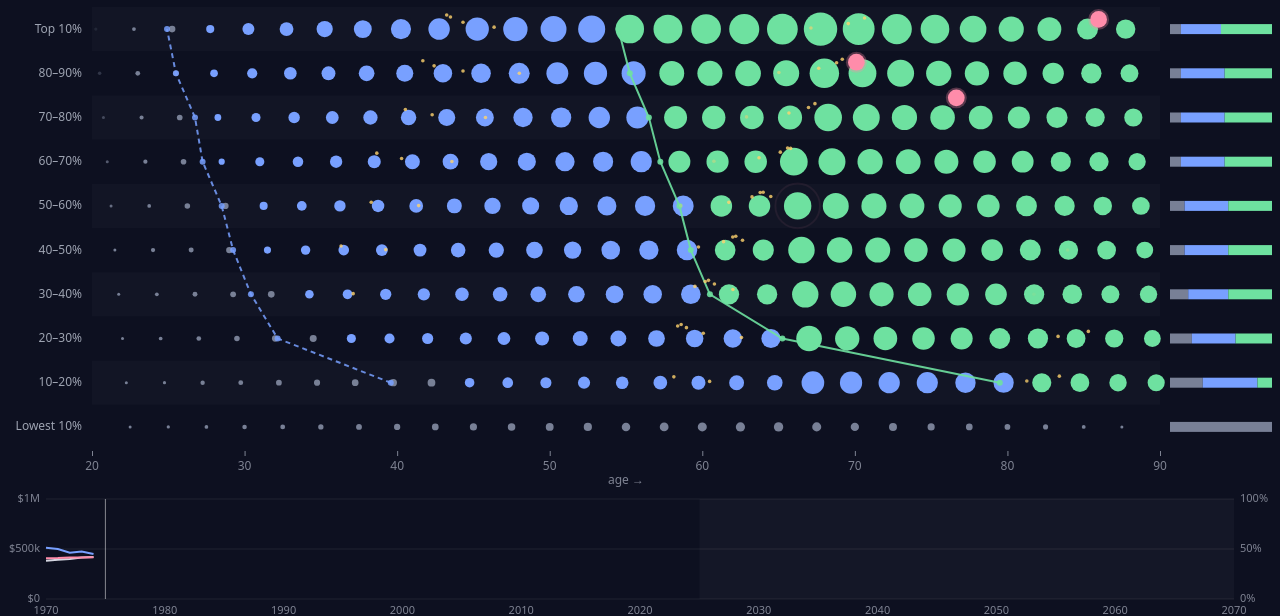
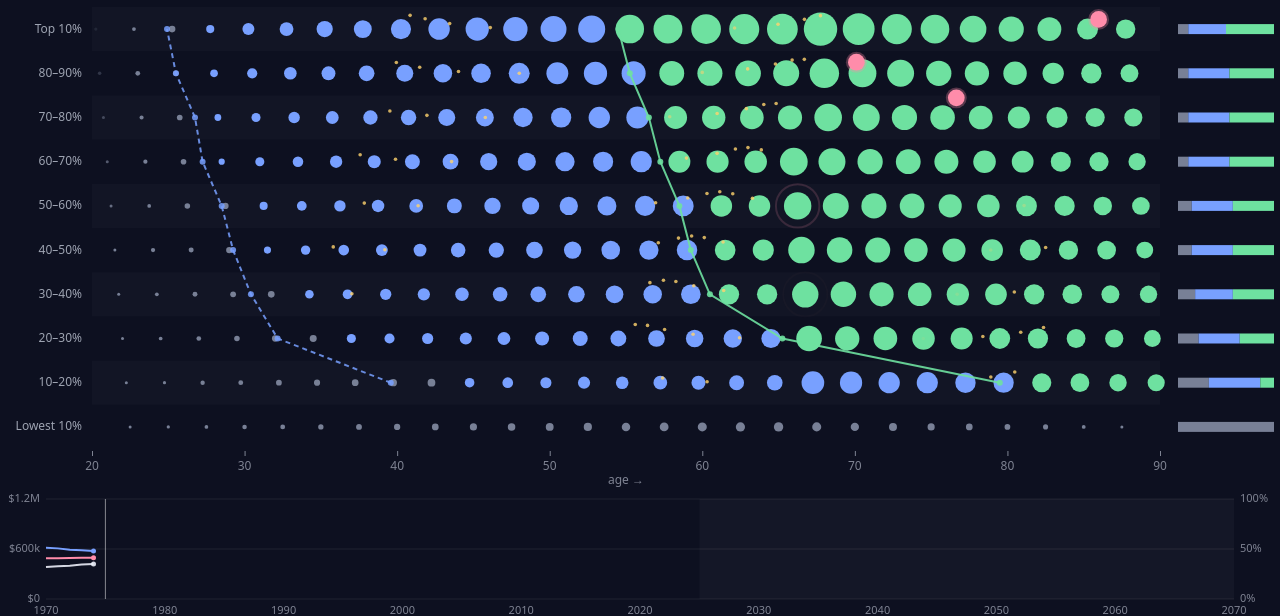
Before and after one commit to bohemian-miser/wealth-inequality-animations, a website: page index.html in a window 1280 px wide. Shown: the part 221-837 px from the top of the page. Drawn offline with Linux system fonts and the light colour scheme.

Commit message:
Fix review findings: robust URL params, speed-independent frames, docs
- Bad ?year/?speed values no longer crash the page; speeds limited to the
  buttons; time clamped to 1970-2070.
- Transfer flight times are fixed in model years, so a moment looks the
  same at any speed (paused frames are identical across speeds); estates
  leave from the dying household at full strength, at most 0.6 years
  before 90.
- Holding the year slider stops the clock instead of fighting it.
- Dots clipped to the plot; chart price axis to $1.2M so gridlines don't
  coincide; shares averaged over the last 5 years; current point drawn.
- Play button no longer misuses aria-pressed.
- Docs: saving rate 7.5%; only the lowest row never buys; gifts come from
  income; removed a trade-up rule description that never fires.
- Tests: speed-independent timing, gifts given while the giver is drawn.

Co-Authored-By: Claude Opus 5.5 <noreply@anthropic.com>
Claude-Session: https://claude.ai/code/session_01WsYjcx9Ye1grobHwp8g9uh

```diff
--- a/index.html
+++ b/index.html
@@ -75,7 +75,7 @@
   <canvas id="stage" aria-label="Households by income decile and age through the years: renting, paying a mortgage or owning outright, with help and estates passing from parents to children"></canvas>
   <canvas id="chart" aria-label="House price, under-40s owning and over-65s' share of owned homes by year"></canvas>
   <div class="controls">
-    <button id="play" aria-pressed="true">Pause</button>
+    <button id="play">Pause</button>
     <button id="restart">Restart</button>
     <input id="scrub" type="range" min="1970" max="2070" step="1" value="1970" aria-label="Year">
     <span class="speed" role="group" aria-label="Speed">Speed
@@ -88,12 +88,12 @@
     <span><span class="sw" style="background:var(--mortgage)"></span>paying a mortgage</span>
     <span><span class="sw" style="background:var(--owned)"></span>owns outright</span>
     <span><span class="ln" style="border-top:2px dashed var(--mortgage)"></span>average age the row took out its first mortgage (last 10 years, 3+ buyers)</span>
-    <span><span class="ln" style="border-top:2px solid var(--owned)"></span>…paid it off</span>
+    <span><span class="ln" style="border-top:2px solid var(--owned)"></span>…paid off its last mortgage</span>
     <span><span class="sw" style="background:var(--gold)"></span>yearly help</span>
     <span><span class="sw" style="background:var(--pink)"></span>an estate passing down</span>
     <span>chart: <span class="ln" style="border-top:2px solid #ebeef8"></span>house price ·
       <span class="ln" style="border-top:2px solid var(--mortgage)"></span>under 40s who own ·
-      <span class="ln" style="border-top:2px solid var(--pink)"></span>over 65s' share of owned homes · left axis $, right axis % · shaded: price held at 2025</span>
+      <span class="ln" style="border-top:2px solid var(--pink)"></span>over 65s' share of owned homes · left axis $0–1.2M, right axis %, shares averaged over 5 years · shaded: price held at 2025</span>
   </div>
   <section>
     <h2>What's real and what's assumed</h2>
@@ -119,7 +119,7 @@
         variable rate, then its discounted rate from 2004), 8.4% on average from 1970 to 2025, minus
         each year's inflation. That's one rate for all years. The real rate averaged 1.7% before 1990
         and 4.2% since.</li>
-      <li><b>Calibrated</b>: the saving rate (8% of income, before 65) and the lending limit are
+      <li><b>Calibrated</b>: the saving rate (7.5% of income, before 65) and the lending limit are
         fitted so the model's 2019-20 renting, mortgaged and owned-outright shares by age match
         ABS's. The limit is 18% of income at the real rate. In first-year repayments at the average
         nominal rate that's about 31% of income, close to the usual bank test. Owners outright
@@ -128,9 +128,9 @@
       <li><b>Checked, not fitted</b>: estates passed down come to about $9,200 per household a year
         in the model, about 1.7× the PC's HILDA-based estimate for 2018 ($5,300). It runs high
         because there is no surviving spouse, aged care or other heirs. The model has too few
-        owners under 35, and its two lowest rows never buy.</li>
+        owners under 35. Its lowest row never buys, and since 2021 the next row up buys only with an inheritance, at about 65.</li>
       <li><b>Assumptions</b>: each child is 25 years younger than their parent, in the same row.
-        Everyone dies at 90 and spends their savings down from 65. There is no super, shares or
+        Everyone dies at 90 and spends their savings down from 65. Gifts come out of the parent's income, not their savings. There is no super, shares or
         investment property.</li>
     </ul>
     <p>Full method, every source table and the checks:
@@ -146,40 +146,48 @@
   const pct = (x) => `${Math.round(100 * x)}%`;
   const $ = (id) => document.getElementById(id);
   const scrub = $('scrub'), play = $('play');
-  let scrubbing = false;
+  const SPEEDS = [0.5, 1, 2, 4, 8];
+  let dragging = false;
 
   function show(year) {
-    const s = anim.sim.stats[year - START];
-    $('year').textContent = year;
+    const s = anim.sim.stats[Math.max(SHOW_FROM, Math.min(END, year)) - START];
+    $('year').textContent = s.year;
     $('nowPrice').textContent = money(s.price);
     $('nowYoung').textContent = pct(s.youngOwn / s.young);
     $('nowOld').textContent = pct(s.homesOld / s.homes);
-    if (!scrubbing) scrub.value = year;
+    if (!dragging) scrub.value = s.year;
   }
   const anim = startLifetimes($('stage'), $('chart'), { onYear: show });
 
+  // URL parameters: ignored unless valid.
   const params = new URLSearchParams(location.search);
-  if (params.has('year')) anim.seek(Number(params.get('year')));
+  const startYear = Number(params.get('year'));
+  if (params.has('year') && Number.isFinite(startYear)) anim.seek(startYear);
   show(Math.floor(anim.year()));
 
+  let playing = true;
   function setPlaying(on) {
     if (on && anim.ended()) anim.seek(SHOW_FROM);
-    anim.setPaused(!on);
-    play.setAttribute('aria-pressed', String(on));
+    playing = on;
+    anim.setPaused(!on || dragging);
     play.textContent = on ? 'Pause' : 'Play';
   }
-  play.addEventListener('click', () => setPlaying(play.getAttribute('aria-pressed') !== 'true'));
+  play.addEventListener('click', () => setPlaying(!playing));
   $('restart').addEventListener('click', () => { anim.seek(SHOW_FROM); setPlaying(true); });
-  scrub.addEventListener('input', () => { scrubbing = true; anim.seek(Number(scrub.value)); scrubbing = false; });
+  // While the slider is held, the clock stops so it doesn't fight the pointer.
+  scrub.addEventListener('pointerdown', () => { dragging = true; anim.setPaused(true); });
+  const release = () => { if (dragging) { dragging = false; anim.setPaused(!playing); } };
+  scrub.addEventListener('pointerup', release);
+  scrub.addEventListener('pointercancel', release);
+  scrub.addEventListener('input', () => anim.seek(Number(scrub.value)));
   (function watch() {
-    if (anim.ended() && play.getAttribute('aria-pressed') === 'true') {
-      play.setAttribute('aria-pressed', 'false'); play.textContent = 'Play';
-    }
+    if (anim.ended() && playing) setPlaying(false);
     requestAnimationFrame(watch);
   })();
 
   const speeds = [...document.querySelectorAll('[data-speed]')];
   function setSpeed(v) {
+    if (!SPEEDS.includes(v)) return;
     anim.setSpeed(v);
     for (const b of speeds) b.setAttribute('aria-pressed', String(Number(b.dataset.speed) === v));
   }
--- a/scripts/calibrate.mjs
+++ b/scripts/calibrate.mjs
@@ -88,7 +88,7 @@ const lines = [
   'Generated by `scripts/calibrate.mjs`. The model runs through history (prices from',
   'the OECD ratio, flat before 1970, held at the last year after it); its 2019-20 is',
   'compared with ABS\'s.', '',
-  `- Saving rate: **${pct(fit.saveRate)}** of income before 65 (fitted).`,
+  `- Saving rate: **${(100 * fit.saveRate).toFixed(1)}%** of income before 65 (fitted).`,
   `- Lending limit: **${pct(fit.housingShare)}** of income, the most a loan's repayments may take (fitted).`,
   `  The model tests repayments at the real rate; a bank tests the first year's repayments at the`,
   `  nominal rate (on average ${(100 * DATA.paidNominalRate).toFixed(1)}%), which are ${(annuity(1, DATA.paidNominalRate) / annuity(1, DATA.realRate)).toFixed(2)}× larger: in those terms the limit`,
@@ -104,7 +104,8 @@ const lines = [
   '',
   'ABS renting here includes its "other" tenure (2–6%). Where the model misses, and why',
   '(not tuned away): its households stay in one income decile all their lives, so the',
-  'lowest two rows never buy; and it has no 20–24-year-old buyers.', '',
+  'lowest row never buys and the next row up buys late, mostly with an inheritance;',
+  'and it has no 20–24-year-old buyers.', '',
   '## Checks (not fitted)', '',
   `- First home bought 2010–2020: median age ${median(firstBuys.map((e) => e.age)).toFixed(0)} (n = ${firstBuys.length}).`,
   `- Estates passed down, 2016–2020: ${dollars(perHousehold(sim, 'bequests', 2016, 2020))} per household a year. PC, 2018`,
--- a/src/lifetimes.js
+++ b/src/lifetimes.js
@@ -20,8 +20,7 @@ import {
 } from './timeline.js';
 
 const SPAN = AGE_MAX - AGE_MIN;
-const HOLD_S = 0.45; // an estate's ring on landing, real seconds...
-const HOLD_MAX_YEARS = 0.8; // ...but at most this many model years
+const HOLD_YEARS = 0.5; // an estate's ring on landing, in model years
 const RECENT_YEARS = 10; // the curves average the last this many years' events...
 const RECENT_MIN = 3; // ...where there are at least this many
 
@@ -74,7 +73,6 @@ export function startLifetimes(canvas, chart, { onYear } = {}) {
     layout = { left, right, top, bottom, narrow, rowH: (H - top - bottom) / ROWS, plotW: W - left - right };
   }
 
-  const holdYears = () => Math.min(HOLD_MAX_YEARS, HOLD_S * speed);
   const xOfAge = (age) => layout.left + ((Math.min(AGE_MAX, Math.max(AGE_MIN, age)) - AGE_MIN) / SPAN) * layout.plotW;
   const yOfRow = (r) => layout.top + (ROWS - 1 - r + 0.5) * layout.rowH;
   const maxRadius = () => Math.min(layout.rowH * 0.5, (layout.plotW / 28) * 0.55);
@@ -85,7 +83,7 @@ export function startLifetimes(canvas, chart, { onYear } = {}) {
   function step(dt) {
     if (t >= END) return;
     const prev = t;
-    t = Math.min(END, t + dt * speed);
+    t = Math.max(SHOW_FROM, Math.min(END, t + dt * speed));
     if (Math.floor(t) !== Math.floor(prev)) onYear?.(Math.floor(t));
   }
 
@@ -110,13 +108,16 @@ export function startLifetimes(canvas, chart, { onYear } = {}) {
     }
     ctx.fillText('age →', left + plotW / 2, H - 8);
 
+    // Dots and transfers stay inside the plot, clear of the labels and bars.
+    ctx.save();
+    ctx.beginPath(); ctx.rect(left - 14, 0, plotW + 28, H - bottom); ctx.clip();
     for (let r = 0; r < ROWS; r++) {
       const y = yOfRow(r);
       for (const h of sim.rows[r]) {
         // A household leaving an estate is drawn until the estate leaves
         // (held at 90 if that's after its birthday); others fade out at 90.
         const estate = estateOf.get(h);
-        if (!onScreen(h, t, estate, speed)) continue;
+        if (!onScreen(h, t, estate)) continue;
         const { st, w } = shown(h);
         if (st < 0) continue;
         const age = t - h.born;
@@ -155,12 +156,12 @@ export function startLifetimes(canvas, chart, { onYear } = {}) {
     }
 
     // Transfers: full strength until they land; an estate then rings its heir.
-    for (const m of activeTransfers(gifts, bequests, t, speed, holdYears())) {
+    for (const m of activeTransfers(gifts, bequests, t, HOLD_YEARS)) {
       const { e } = m;
       const [cr, cg, cb] = COLOR[m.kind];
       const toX = xOfAge(t - e.to.born), y0 = yOfRow(e.row);
       if (t >= m.land) {
-        const k = (t - m.land) / holdYears();
+        const k = (t - m.land) / HOLD_YEARS;
         ctx.strokeStyle = `rgba(${cr},${cg},${cb},${1 - k})`;
         ctx.lineWidth = 2;
         ctx.beginPath(); ctx.arc(toX, y0, radius(shown(e.to).w) + 3 + k * 6, 0, Math.PI * 2); ctx.stroke();
@@ -172,7 +173,8 @@ export function startLifetimes(canvas, chart, { onYear } = {}) {
       const bow = m.kind === 'bequest' ? 0.45 : 0.32;
       const x = fromX + (toX - fromX) * u, y = y0 - Math.sin(Math.PI * u) * rowH * bow;
       const size = radius(e.amount, m.kind === 'gift' ? 1.8 : 3);
-      ctx.globalAlpha = Math.min(1, u0 * 8) * (m.kind === 'gift' ? 0.8 : 1);
+      // An estate takes over from its owner's dot, so it starts at full strength.
+      ctx.globalAlpha = m.kind === 'gift' ? 0.8 * Math.min(1, u0 * 8) : 1;
       if (m.kind === 'bequest') {
         ctx.fillStyle = `rgba(${cr},${cg},${cb},0.3)`;
         ctx.beginPath(); ctx.arc(x, y, size * 1.25, 0, Math.PI * 2); ctx.fill();
@@ -181,9 +183,10 @@ export function startLifetimes(canvas, chart, { onYear } = {}) {
       ctx.beginPath(); ctx.arc(x, y, size, 0, Math.PI * 2); ctx.fill();
       ctx.globalAlpha = 1;
     }
+    ctx.restore();
 
     // Each row now: renting / mortgage / owned outright.
-    const gx = W - right + 10, gw = right - 18;
+    const gx = W - right + 18, gw = right - 24;
     ctx.textAlign = 'left';
     if (!narrow) { ctx.fillStyle = 'rgba(220,226,240,0.55)'; ctx.fillText('the row now', gx, top - 12); }
     for (let r = 0; r < ROWS; r++) {
@@ -215,13 +218,14 @@ export function startLifetimes(canvas, chart, { onYear } = {}) {
     cctx.font = '11px system-ui, sans-serif';
     cctx.textBaseline = 'middle';
     const xOf = (year) => pad.l + ((year - SHOW_FROM) / (END - SHOW_FROM)) * w;
-    const yOfPrice = (p) => pad.t + h - (p / 1e6) * h;
+    const PRICE_MAX = 1.2e6; // so $ and % gridlines don't coincide
+    const yOfPrice = (p) => pad.t + h - (p / PRICE_MAX) * h;
     const yOfPct = (v) => pad.t + h - v * h;
     cctx.strokeStyle = 'rgba(255,255,255,0.08)'; cctx.lineWidth = 1;
     for (const v of [0, 0.5, 1]) { cctx.beginPath(); cctx.moveTo(pad.l, yOfPct(v)); cctx.lineTo(pad.l + w, yOfPct(v)); cctx.stroke(); }
     cctx.fillStyle = 'rgba(220,226,240,0.55)';
     cctx.textAlign = 'right';
-    for (const [p, label] of [[0, '$0'], [500e3, '$500k'], [1e6, '$1M']]) cctx.fillText(label, pad.l - 6, yOfPrice(p));
+    for (const [p, label] of [[0, '$0'], [600e3, '$600k'], [1.2e6, '$1.2M']]) cctx.fillText(label, pad.l - 6, yOfPrice(p));
     cctx.textAlign = 'left';
     for (const v of [0, 0.5, 1]) cctx.fillText(`${v * 100}%`, pad.l + w + 6, yOfPct(v));
     cctx.textAlign = 'center';
@@ -230,20 +234,26 @@ export function startLifetimes(canvas, chart, { onYear } = {}) {
     // After the data: held at the last year's price.
     cctx.fillStyle = 'rgba(255,255,255,0.03)';
     cctx.fillRect(xOf(LAST_PRICE_YEAR), pad.t, xOf(END) - xOf(LAST_PRICE_YEAR), h);
+    // The shares are averaged over the last 5 years: households are born every
+    // 2.5 years, which otherwise puts a sawtooth in them.
     const series = [
-      { color: 'rgba(235,238,248,0.9)', y: (s) => yOfPrice(s.price) },
-      { color: 'rgb(120,160,255)', y: (s) => yOfPct(s.youngOwn / s.young) },
-      { color: 'rgb(255,140,170)', y: (s) => yOfPct(s.homesOld / s.homes) },
+      { color: 'rgba(235,238,248,0.9)', y: (s) => yOfPrice(s.price), smooth: false },
+      { color: 'rgb(120,160,255)', v: (s) => s.youngOwn / s.young, smooth: true },
+      { color: 'rgb(255,140,170)', v: (s) => s.homesOld / s.homes, smooth: true },
     ];
+    const smoothed = (sr, y) => {
+      let sum = 0, n = 0;
+      for (let k = Math.max(SHOW_FROM, y - 4); k <= y; k++) { sum += sr.v(sim.stats[k - START]); n++; }
+      return yOfPct(sum / n);
+    };
     const upto = Math.min(END, Math.floor(t));
     for (const sr of series) {
-      cctx.strokeStyle = sr.color; cctx.lineWidth = 2;
+      cctx.strokeStyle = sr.color; cctx.fillStyle = sr.color; cctx.lineWidth = 2;
+      const yAt = (y) => (sr.smooth ? smoothed(sr, y) : sr.y(sim.stats[y - START]));
       cctx.beginPath();
-      for (let y = SHOW_FROM; y <= upto; y++) {
-        const s = sim.stats[y - START];
-        y === SHOW_FROM ? cctx.moveTo(xOf(y), sr.y(s)) : cctx.lineTo(xOf(y), sr.y(s));
-      }
+      for (let y = SHOW_FROM; y <= upto; y++) y === SHOW_FROM ? cctx.moveTo(xOf(y), yAt(y)) : cctx.lineTo(xOf(y), yAt(y));
       cctx.stroke();
+      cctx.beginPath(); cctx.arc(xOf(upto), yAt(upto), 2.5, 0, Math.PI * 2); cctx.fill();
     }
     cctx.strokeStyle = 'rgba(255,255,255,0.5)'; cctx.lineWidth = 1;
     cctx.beginPath(); cctx.moveTo(xOf(t), pad.t); cctx.lineTo(xOf(t), pad.t + h); cctx.stroke();
@@ -265,9 +275,13 @@ export function startLifetimes(canvas, chart, { onYear } = {}) {
   return {
     sim,
     year: () => t,
-    seek(year) { t = Math.max(SHOW_FROM, Math.min(END, year)); onYear?.(Math.floor(t)); },
+    seek(year) {
+      if (!Number.isFinite(year)) return;
+      t = Math.max(SHOW_FROM, Math.min(END, year));
+      onYear?.(Math.floor(t));
+    },
     setPaused(p) { paused = p; },
-    setSpeed(v) { speed = v; },
+    setSpeed(v) { if (Number.isFinite(v) && v > 0) speed = v; },
     ended: () => t >= END,
   };
 }
--- a/src/timeline.js
+++ b/src/timeline.js
@@ -58,28 +58,29 @@ export function shownState(h, t, arrivals) {
 // A transfer from year Y lands when the recipient's year Y begins on screen.
 export const landing = (e) => e.year + phaseOf(e.to);
 
-// Flight times, in model years, at a given speed (model years per second).
-export const giftFlight = (speed) => Math.min(1.5, Math.max(0.6, 0.7 * speed));
-export const estateMinFlight = (speed) => Math.max(0.2, 0.4 * speed);
+// Flight times are in model years and don't depend on speed, so a moment
+// always looks the same whatever the speed (speed only runs the clock).
+export const GIFT_FLIGHT = 0.8;
+export const ESTATE_MIN_FLIGHT = 0.6;
 
-export function giftTiming(g, speed) {
+export function giftTiming(g) {
   const land = landing(g);
-  return { launch: land - giftFlight(speed), land };
+  return { launch: land - GIFT_FLIGHT, land };
 }
 
-// An estate leaves when its owner dies (at 90), unless that leaves too little
-// time to see it fly; then it leaves a little earlier.
-export function estateTiming(b, speed) {
+// An estate leaves when its owner dies (at 90), or, if the hand-over follows
+// too soon to see it fly, a little before.
+export function estateTiming(b) {
   const land = landing(b);
-  return { launch: Math.min(b.from.born + AGE_MAX, land - estateMinFlight(speed)), land };
+  return { launch: Math.min(b.from.born + AGE_MAX, land - ESTATE_MIN_FLIGHT), land };
 }
 
 // Is a household on screen at time t? From 20 until 90, or, if it leaves an
 // estate, until the estate leaves.
-export function onScreen(h, t, estate, speed) {
+export function onScreen(h, t, estate) {
   const age = t - h.born;
   if (age < 20) return false;
-  if (estate) return t < estateTiming(estate, speed).launch;
+  if (estate) return t < estateTiming(estate).launch;
   return age < AGE_MAX;
 }
 
@@ -90,15 +91,15 @@ export function byYear(events) {
 }
 
 // Transfers in flight at time t, or (estates) just landed within `hold`.
-export function activeTransfers(gifts, bequests, t, speed, hold) {
+export function activeTransfers(gifts, bequests, t, hold) {
   const out = [];
-  for (let y = Math.floor(t - hold) - 1; y <= Math.ceil(t) + 3; y++) {
+  for (let y = Math.floor(t - hold) - 1; y <= Math.ceil(t) + 2; y++) {
     for (const g of gifts.get(y) ?? []) {
-      const { launch, land } = giftTiming(g, speed);
+      const { launch, land } = giftTiming(g);
       if (t >= launch && t < land) out.push({ kind: 'gift', e: g, launch, land });
     }
     for (const b of bequests.get(y) ?? []) {
-      const { launch, land } = estateTiming(b, speed);
+      const { launch, land } = estateTiming(b);
       if (t >= launch && t < land + hold) out.push({ kind: 'bequest', e: b, launch, land });
     }
   }
```
Also changed, not shown: data/CALIBRATION.md (+3 -2 lines), data/SOURCES.md (+5 -5 lines), tests/timeline.test.mjs (+21 -18 lines).
